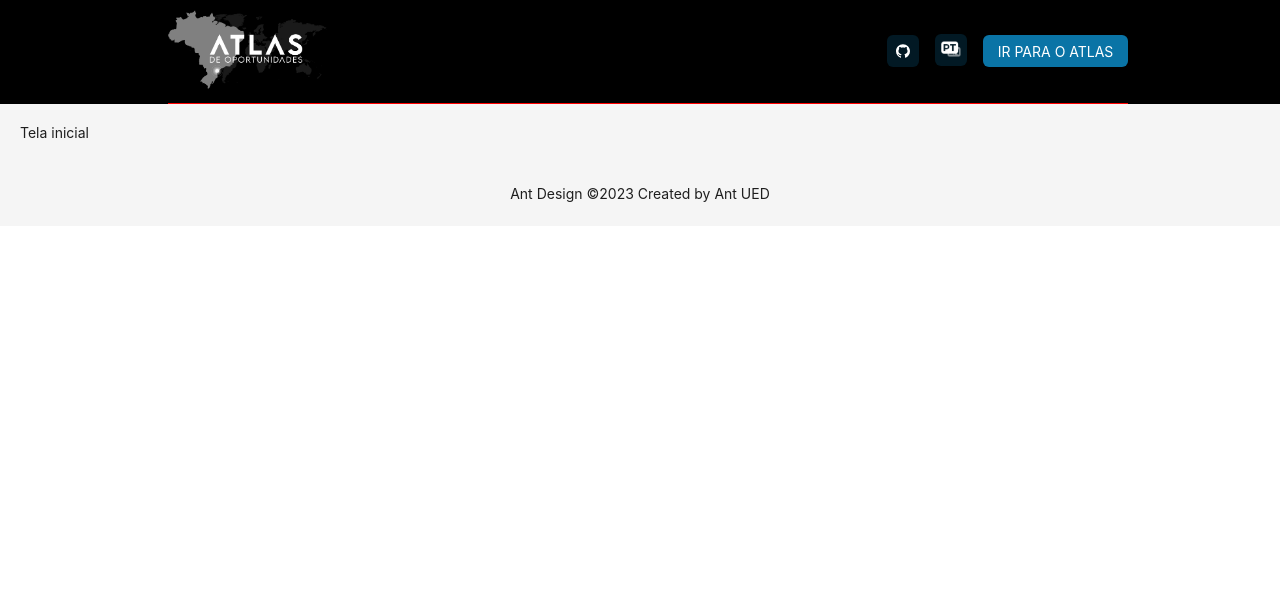
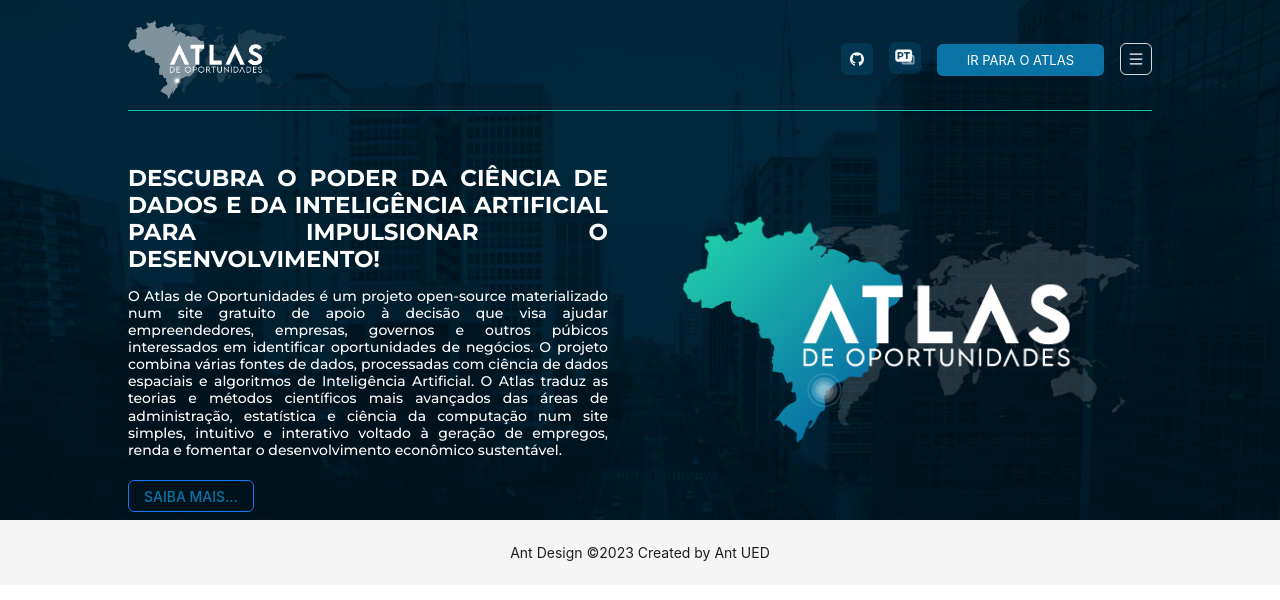
Before and after one commit to j-ricardo/portal-atlas, a Next.js app: page / in a window 1280 px wide. Shown: the top 600 px of the page. Built offline with nearby package versions, Linux system fonts and the light colour scheme.

Commit message:
inicio implementacao tela inicial

```diff
--- a/app/antd_styled.ts
+++ b/app/antd_styled.ts
@@ -1,17 +1,29 @@
 import styled from 'styled-components';
+import { createGlobalStyle } from 'styled-components';
 import {
-    Menu
+    Menu,
+    Drawer,
+    Row,
+    Col,
+    Button
 } from 'antd';
+
+export const GlobalStyle = createGlobalStyle`
+  body {
+    font-family: 'Montserrat', sans-serif;
+  }
+`
 
 export const DivHeader = styled.div`
     padding-top: 10px;
     padding-bottom: 10px;
     margin-left: 10%;
     margin-right: 10%;
-    width: 100%;
-    border-bottom: 1px solid red;
+    width: 80%;
+    border-bottom: 1px solid #1DC0A9;
     display: flex;
-    flex-direction: row;
+    flex-wrap: wrap;
+    justify-content: space-between;
 `;
 
 export const StyledMenu = styled(Menu)`
@@ -21,11 +33,58 @@
     margin-bottom: 10px;
     background-color: transparent;
     text-transform: uppercase;
-    font-size: 11px;
+    font-family: 'Montserrat', sans-serif;
+    font-size: 10.5px;
+    font-weight: 500;
     color: #fff;
     border-bottom: 0px solid transparent !important;
 
     .ant-btn-icon{
         margin-top: 10px;
     }
+
 `
+export const StyledDrawer = styled(Drawer)`
+    background: #00406F;
+    .ant-drawer-header.ant-drawer-header-close-only,
+    .ant-drawer-body{
+        background: #00406F;
+    }
+`;
+
+
+export const DivTelaInicial = styled.div`
+    height: 520px;
+    padding: 150px 10% 20px 10%;
+    margin: 0;
+`;
+
+export const DivTelaInicialCenter = styled.div`
+    font-family: 'Montserrat', sans-serif;
+    color: #fff;
+
+    h1{
+        text-transform: uppercase;
+        font-weight: 700;
+        font-size: 23px;
+        text-align: justify;
+        font-family: 'Montserrat', sans-serif;
+        line-height: 26.82px;
+    }
+
+    h2{
+        text-align: justify !important;
+        font-family: 'Montserrat', sans-serif;
+        font-weight: 500;
+        font-size: 14px;
+        line-height: 17.07px;
+    }
+`;
+
+export const StyledRow = styled(Row)`
+    margin: auto;
+`
+
+export const StyledCol = styled(Col)`
+    margin: auto 0;
+`
--- a/app/layout.tsx
+++ b/app/layout.tsx
@@ -1,20 +1,21 @@
 'use client'
 import type { Metadata } from 'next'
 import Head from 'next/head'
-import React from 'react';
+import React, { useState, useEffect } from 'react';
 import Image from 'next/image';
 import { Montserrat } from 'next/font/google'
 import { Layout, Space, Button } from 'antd';
-import Icon, { GithubOutlined } from '@ant-design/icons';
+import Icon, { GithubOutlined, MenuOutlined } from '@ant-design/icons';
 import type { MenuProps } from 'antd';
 import {
   DivHeader,
-  StyledMenu
+  StyledMenu,
+  StyledDrawer,
+  GlobalStyle
 } from './antd_styled';
 import headerIcon from './ico/LOGO_TOPO_BRANCA.png';
 import ptIcon from './ico/icon_pt.png';
 import enIcon from './ico/icon_en.png';
-
 
 const { Header, Content, Footer } = Layout;
 
@@ -48,23 +49,49 @@
 }: {
   children: React.ReactNode
 }) {
+  const [ openMenu, setOpenMenu ] = useState<boolean>(false);
+
+  const [windowSize, setWindowSize] = useState([ window!.innerWidth!, window!.innerHeight! ]);
+
+  useEffect(() => {
+    const handleWindowResize = () => {
+      setWindowSize([window.innerWidth, window.innerHeight]);
+    };
+
+    window.addEventListener('resize', handleWindowResize);
+
+    return () => {
+      window.removeEventListener('resize', handleWindowResize);
+    };
+
+  }, []);
+
   return (
     <html lang="pt">
       <Head>
         <title>Atlas de oportunidades</title>
+        <link rel="preconnect" href="https://fonts.googleapis.com" />
+        <link rel="preconnect" href="https://fonts.gstatic.com" crossOrigin="" />
+        <link
+          href="https://fonts.googleapis.com/css2?family=Montserrat:ital,wght@0,100;0,200;0,300;0,400;0,500;0,600;0,700;0,800;0,900;1,100;1,200;1,300;1,400;1,500;1,600;1,700;1,800;1,900&display=swap"
+          rel="stylesheet"/>
       </Head>
       <body
         className={mont.className}
-        style={{ height: '100%', width: '100%', margin: 0 }}
+        style={{ margin: 0 }}
       >
+        <GlobalStyle />
         <Layout className="layout">
           <Header
             style={{
               display: 'flex',
               alignItems: 'center',
-              background: '#000',
+              background: 'transparent',
               width: '100%',
-              height: '20%'
+              height: 120,
+              padding: 0,
+              position: 'absolute',
+              zIndex: 999
             }
           }>
             <DivHeader>
@@ -72,14 +99,21 @@
                 src={headerIcon}
                 width={159}
                 height={80}
-                style={{ marginRight: 60 }}
+                style={{ marginRight: 0 }}
                 alt="Logo header"
               />
-              <Space size={'middle'}>
-                <StyledMenu
-                  mode="horizontal"
-                  items={items}
-                />
+              <Space
+                size={'middle'}
+              >
+                {
+                  windowSize[0] > 1358?
+                  <StyledMenu
+                    mode={ "horizontal" }
+                    items={items}
+                  />
+                  :
+                  <></>
+                }
                 <Button
                   style={{ background: '#0A74A638', border: 0 }}
                   icon={
@@ -111,17 +145,44 @@
                     textTransform: 'uppercase',
                     color: '#fff',
                     border: 0,
-                    paddingLeft: 15,
-                    paddingRight: 15
+                    paddingLeft: 30,
+                    paddingRight: 30,
+                    fontSize: 13
                   }}
                 >
                   Ir para o atlas
                 </Button>
+                {
+                  windowSize[0] < 1359?
+                  <>
+                    <Button
+                      icon={
+                        <MenuOutlined
+                          style={{ color: '#fff' }}
+                        />
+                      }
+                      style={{ background: 'transparent' }}
+                      onClick={() => setOpenMenu(true)}
+                    />
+                    <StyledDrawer
+                      width={500}
+                      onClose={() => setOpenMenu(false)}
+                      open={openMenu}
+                    >
+                      <StyledMenu
+                          mode={ "vertical" }
+                          items={items}
+                        />
+                    </StyledDrawer>
+                  </>
+                  :
+                  <></>
+                }
+
               </Space>
-
             </DivHeader>
           </Header>
-          <Content style={{ padding: 20, width: '100%', height: '100%' }}>
+          <Content style={{ width: '100%', height: '100%' }}>
             {children}
           </Content>
           <Footer style={{ textAlign: 'center' }}>Ant Design ©2023 Created by Ant UED</Footer>
--- a/app/page.tsx
+++ b/app/page.tsx
@@ -1,12 +1,143 @@
 'use client'
-import React from 'react';
+import React, { useState, useEffect } from 'react';
 import Image from 'next/image';
-import { Breadcrumb, Layout, Menu, theme } from 'antd';
-
-const { Header, Content, Footer } = Layout;
+import { Button } from 'antd';
+import {
+  DivTelaInicial,
+  DivTelaInicialCenter,
+  StyledRow,
+  StyledCol
+} from './antd_styled';
+import bg from './ico/IMAGEM-BANNER-INICIAL.png';
+import logoFinal from './ico/LOGO_logo final.png';
 
 export default function Home() {
+  const [windowSize, setWindowSize] = useState([ window!.innerWidth!, window!.innerHeight! ]);
+
+  useEffect(() => {
+    const handleWindowResize = () => {
+      setWindowSize([window.innerWidth, window.innerHeight]);
+    };
+
+    window.addEventListener('resize', handleWindowResize);
+
+    return () => {
+      window.removeEventListener('resize', handleWindowResize);
+    };
+
+  }, []);
+
+  const RetornaConteudoInicial = () => {
+    if(windowSize[0] > 1030){
+      return (
+        <StyledRow
+          gutter={[ 64, 16 ]}
+          style={{}}
+        >
+          <StyledCol
+            flex="50%"
+            style={{
+              marginRight: 0
+            }}
+          >
+            <h1>
+              Descubra o poder da ciência de dados e da Inteligência Artificial
+              para impulsionar o desenvolvimento!
+            </h1>
+            <h2
+              style={{
+                textAlign: 'justify'
+              }}
+            >
+              O Atlas de Oportunidades é um projeto open-source materializado num
+              site gratuito de apoio à decisão que visa ajudar empreendedores, empresas,
+              governos e outros púbicos interessados em identificar oportunidades de negócios.
+              O projeto combina várias fontes de dados, processadas com ciência de dados espaciais e
+              algoritmos de Inteligência Artificial. O Atlas traduz as teorias e métodos científicos
+              mais avançados das áreas de administração, estatística e ciência da computação num site
+              simples, intuitivo e interativo voltado à geração de empregos, renda e fomentar o desenvolvimento
+              econômico sustentável.
+            </h2>
+            <Button
+              style={{
+                textTransform: 'uppercase',
+                marginTop: 10,
+                color: '#0A74A6',
+                fontSize: 14,
+                fontWeight: 500,
+              }}
+              type="primary" ghost
+            >
+              Saiba mais...
+            </Button>
+          </StyledCol>
+          <StyledCol
+            flex="50%"
+            style={{
+              height: '100%'
+            }}
+          >
+            <Image
+              src={logoFinal}
+              width={0}
+              height={0}
+              sizes="100vw"
+              style={{ width: '100%', height: 'auto' }}
+              alt="Logo atlas oportunidades"
+            />
+          </StyledCol>
+        </StyledRow>
+      );
+
+    } else {
+      return (
+        <StyledRow
+        >
+          <StyledCol
+            flex="100%"
+            style={{
+              marginRight: 0
+            }}
+          >
+            <h1>
+              Descubra o poder da ciência de dados e da Inteligência Artificial
+              para impulsionar o desenvolvimento!
+            </h1>
+            <h2
+              style={{
+                textAlign: 'justify'
+              }}
+            >
+              O Atlas de Oportunidades é um projeto open-source materializado num
+              site gratuito de apoio à decisão que visa ajudar empreendedores, empresas,
+              governos e outros púbicos interessados em identificar oportunidades de negócios.
+              O projeto combina várias fontes de dados, processadas com ciência de dados espaciais e
+              algoritmos de Inteligência Artificial. O Atlas traduz as teorias e métodos científicos
+              mais avançados das áreas de administração, estatística e ciência da computação num site
+              simples, intuitivo e interativo voltado à geração de empregos, renda e fomentar o desenvolvimento
+              econômico sustentável.
+            </h2>
+          </StyledCol>
+        </StyledRow>
+      );
+    }
+  }
+
   return (
-    <div>Tela inicial</div>
+    <DivTelaInicial
+      style={{
+        backgroundImage: `url(${bg.src}) `,
+        backgroundSize: 'cover',
+        backgroundPosition: 'center center',
+        backgroundRepeat: 'no-repeat'
+      }}
+    >
+      <DivTelaInicialCenter>
+        {RetornaConteudoInicial()}
+
+      </DivTelaInicialCenter>
+
+    </DivTelaInicial>
+
   )
 }
```
